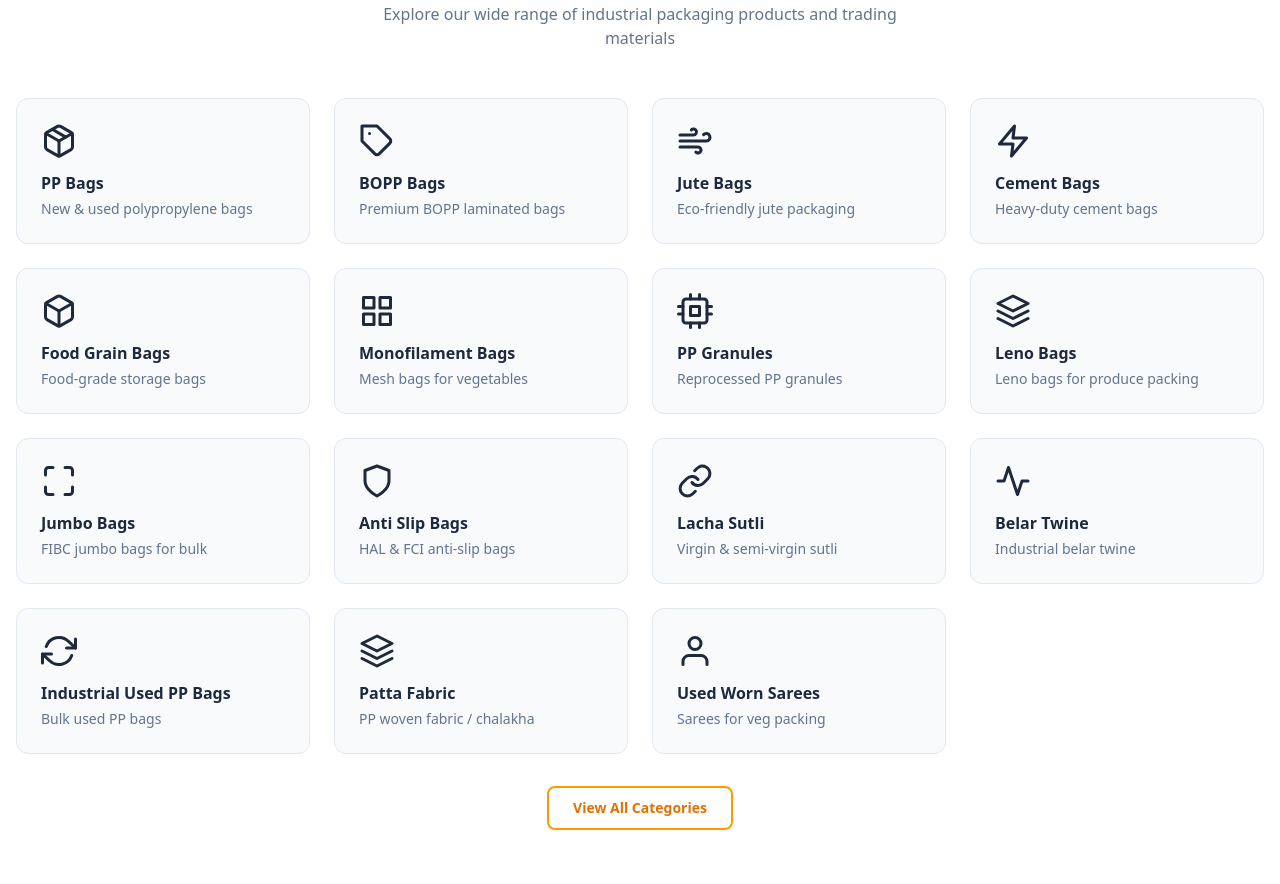
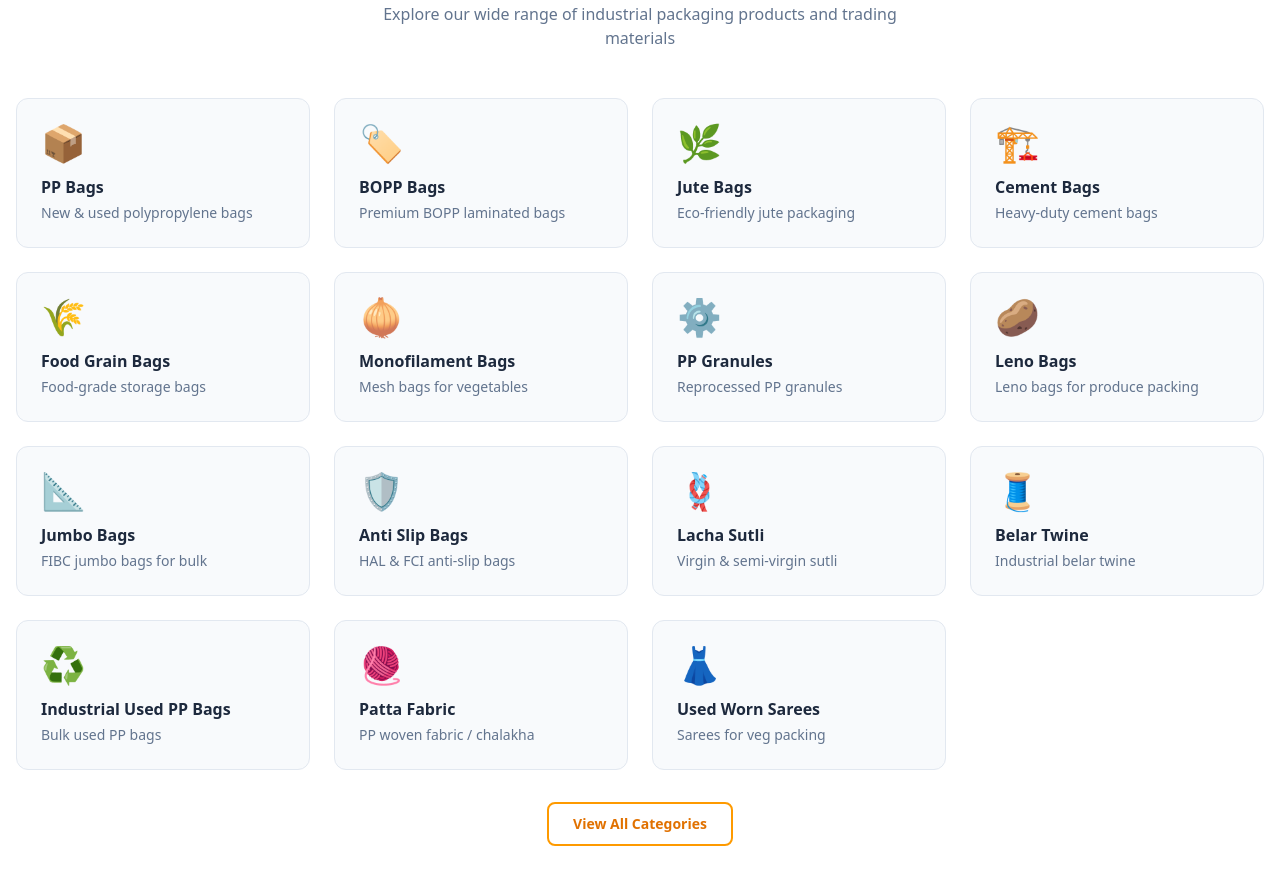
Before and after one commit to JayeshGori/boriwala.com, a Next.js app: page / in a window 1280 px wide. Shown: the part 1060-1944 px from the top of the page. Built offline with nearby package versions, Linux system fonts and the light colour scheme; no server answers.

Commit message:
Restore CategoryGrid to exact original design with emoji icons

```diff
--- a/src/components/home/CategoryGrid.tsx
+++ b/src/components/home/CategoryGrid.tsx
@@ -1,24 +1,21 @@
-'use client';
-
 import Link from 'next/link';
-import { FiPackage, FiTag, FiWind, FiZap, FiBox, FiGrid, FiCpu, FiLayers, FiMaximize, FiShield, FiLink, FiActivity, FiRefreshCw, FiLayers as FiFabric, FiUser } from 'react-icons/fi';
 
 const categories = [
-  { name: 'PP Bags', slug: 'pp-bags', icon: FiPackage, desc: 'New & used polypropylene bags', gradient: 'from-blue-500 to-blue-600', image: 'https://images.unsplash.com/photo-1586528116311-ad8dd3c8310d?w=400&h=300&fit=crop' },
-  { name: 'BOPP Bags', slug: 'bopp-bags', icon: FiTag, desc: 'Premium BOPP laminated bags', gradient: 'from-purple-500 to-purple-600', image: 'https://images.unsplash.com/photo-1589939705384-5185137a7f0f?w=400&h=300&fit=crop' },
-  { name: 'Jute Bags', slug: 'jute-bags', icon: FiWind, desc: 'Eco-friendly jute packaging', gradient: 'from-green-500 to-green-600', image: 'https://images.unsplash.com/photo-1615486342407-cf8fd79d8d59?w=400&h=300&fit=crop' },
-  { name: 'Cement Bags', slug: 'cement-bags', icon: FiZap, desc: 'Heavy-duty cement bags', gradient: 'from-slate-500 to-slate-600', image: 'https://images.unsplash.com/photo-1558618666-fcd25c85cd64?w=400&h=300&fit=crop' },
-  { name: 'Food Grain Bags', slug: 'food-grain-bags', icon: FiBox, desc: 'Food-grade storage bags', gradient: 'from-amber-500 to-amber-600', image: 'https://images.unsplash.com/photo-1595845927420-3f45b3662672?w=400&h=300&fit=crop' },
-  { name: 'Monofilament Bags', slug: 'monofilament-bags', icon: FiGrid, desc: 'Mesh bags for vegetables', gradient: 'from-emerald-500 to-emerald-600', image: 'https://images.unsplash.com/photo-1610832958506-aa56368176cf?w=400&h=300&fit=crop' },
-  { name: 'PP Granules', slug: 'pp-granules', icon: FiCpu, desc: 'Reprocessed PP granules', gradient: 'from-indigo-500 to-indigo-600', image: 'https://images.unsplash.com/photo-1516937941344-00b4e0337589?w=400&h=300&fit=crop' },
-  { name: 'Leno Bags', slug: 'leno-bags', icon: FiLayers, desc: 'Leno bags for produce packing', gradient: 'from-teal-500 to-teal-600', image: 'https://images.unsplash.com/photo-1542838132-92c53300491e?w=400&h=300&fit=crop' },
-  { name: 'Jumbo Bags', slug: 'jumbo-bags', icon: FiMaximize, desc: 'FIBC jumbo bags for bulk', gradient: 'from-orange-500 to-orange-600', image: 'https://images.unsplash.com/photo-1586528116311-ad8dd3c8310d?w=400&h=300&fit=crop' },
-  { name: 'Anti Slip Bags', slug: 'anti-slip-bags', icon: FiShield, desc: 'HAL & FCI anti-slip bags', gradient: 'from-red-500 to-red-600', image: 'https://images.unsplash.com/photo-1563769902815-1f8d0f3c5b2d?w=400&h=300&fit=crop' },
-  { name: 'Lacha Sutli', slug: 'lacha-sutli', icon: FiLink, desc: 'Virgin & semi-virgin sutli', gradient: 'from-yellow-500 to-yellow-600', image: 'https://images.unsplash.com/photo-1628102441627-77857e9b8939?w=400&h=300&fit=crop' },
-  { name: 'Belar Twine', slug: 'belar-twine', icon: FiActivity, desc: 'Industrial belar twine', gradient: 'from-pink-500 to-pink-600', image: 'https://images.unsplash.com/photo-1526667485656-749c3118f5d0?w=400&h=300&fit=crop' },
-  { name: 'Industrial Used PP Bags', slug: 'industrial-used-pp-bags', icon: FiRefreshCw, desc: 'Bulk used PP bags', gradient: 'from-cyan-500 to-cyan-600', image: 'https://images.unsplash.com/photo-1558618666-fcd25c85cd64?w=400&h=300&fit=crop' },
-  { name: 'Patta Fabric', slug: 'patta-fabric', icon: FiFabric, desc: 'PP woven fabric / chalakha', gradient: 'from-violet-500 to-violet-600', image: 'https://images.unsplash.com/photo-1558171813-4c088753af8f?w=400&h=300&fit=crop' },
-  { name: 'Used Worn Sarees', slug: 'used-worn-sarees', icon: FiUser, desc: 'Sarees for veg packing', gradient: 'from-rose-500 to-rose-600', image: 'https://images.unsplash.com/photo-1610030469983-98e550d6193c?w=400&h=300&fit=crop' },
+  { name: 'PP Bags', slug: 'pp-bags', icon: '📦', desc: 'New & used polypropylene bags' },
+  { name: 'BOPP Bags', slug: 'bopp-bags', icon: '🏷️', desc: 'Premium BOPP laminated bags' },
+  { name: 'Jute Bags', slug: 'jute-bags', icon: '🌿', desc: 'Eco-friendly jute packaging' },
+  { name: 'Cement Bags', slug: 'cement-bags', icon: '🏗️', desc: 'Heavy-duty cement bags' },
+  { name: 'Food Grain Bags', slug: 'food-grain-bags', icon: '🌾', desc: 'Food-grade storage bags' },
+  { name: 'Monofilament Bags', slug: 'monofilament-bags', icon: '🧅', desc: 'Mesh bags for vegetables' },
+  { name: 'PP Granules', slug: 'pp-granules', icon: '⚙️', desc: 'Reprocessed PP granules' },
+  { name: 'Leno Bags', slug: 'leno-bags', icon: '🥔', desc: 'Leno bags for produce packing' },
+  { name: 'Jumbo Bags', slug: 'jumbo-bags', icon: '📐', desc: 'FIBC jumbo bags for bulk' },
+  { name: 'Anti Slip Bags', slug: 'anti-slip-bags', icon: '🛡️', desc: 'HAL & FCI anti-slip bags' },
+  { name: 'Lacha Sutli', slug: 'lacha-sutli', icon: '🪢', desc: 'Virgin & semi-virgin sutli' },
+  { name: 'Belar Twine', slug: 'belar-twine', icon: '🧵', desc: 'Industrial belar twine' },
+  { name: 'Industrial Used PP Bags', slug: 'industrial-used-pp-bags', icon: '♻️', desc: 'Bulk used PP bags' },
+  { name: 'Patta Fabric', slug: 'patta-fabric', icon: '🧶', desc: 'PP woven fabric / chalakha' },
+  { name: 'Used Worn Sarees', slug: 'used-worn-sarees', icon: '👗', desc: 'Sarees for veg packing' },
 ];
 
 export default function CategoryGrid() {
@@ -38,7 +35,7 @@ export default function CategoryGrid() {
               href={`/products?category=${cat.slug}`}
               className="group p-6 bg-slate-50 hover:bg-amber-50 border border-slate-200 hover:border-amber-300 rounded-xl transition-all hover:shadow-md"
             >
-              <span className="text-4xl block mb-3"><cat.icon /></span>
+              <span className="text-4xl block mb-3">{cat.icon}</span>
               <h3 className="font-semibold text-slate-800 group-hover:text-amber-700 transition-colors">{cat.name}</h3>
               <p className="text-sm text-slate-500 mt-1">{cat.desc}</p>
             </Link>
```
